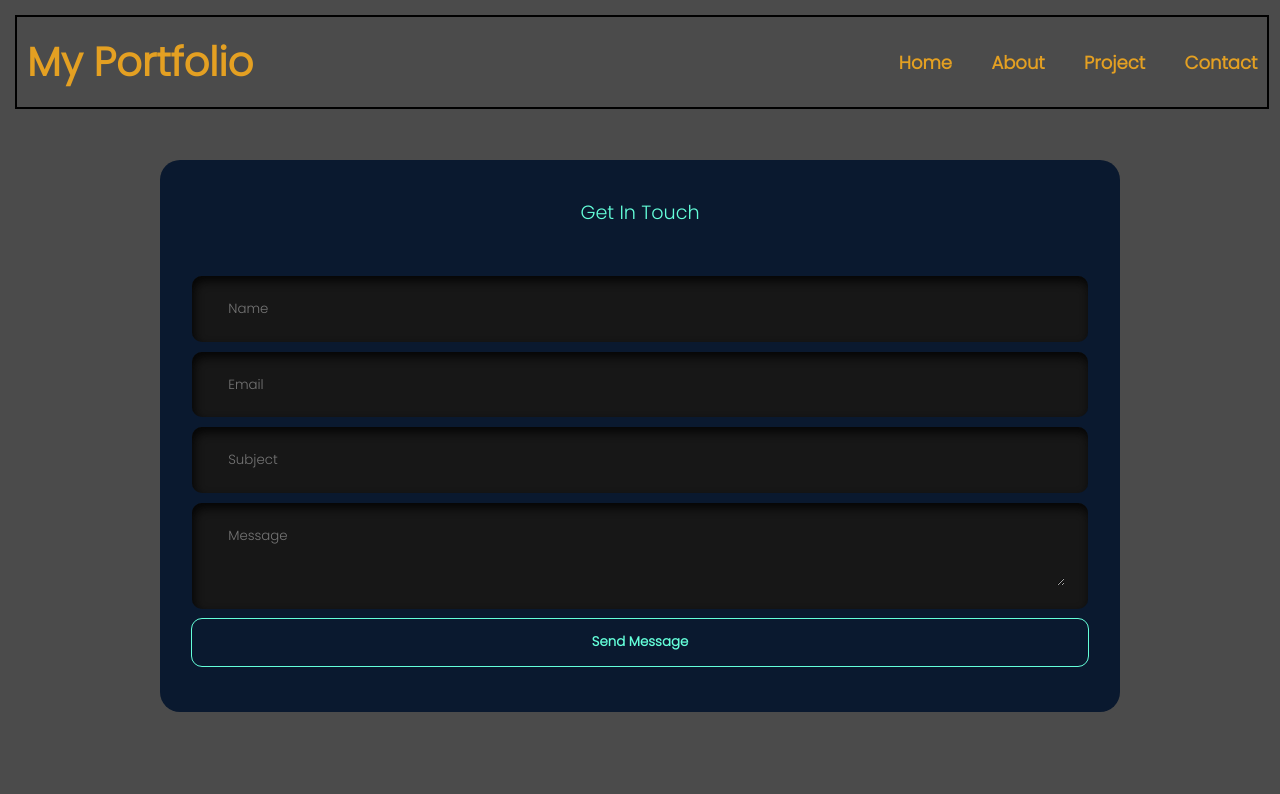
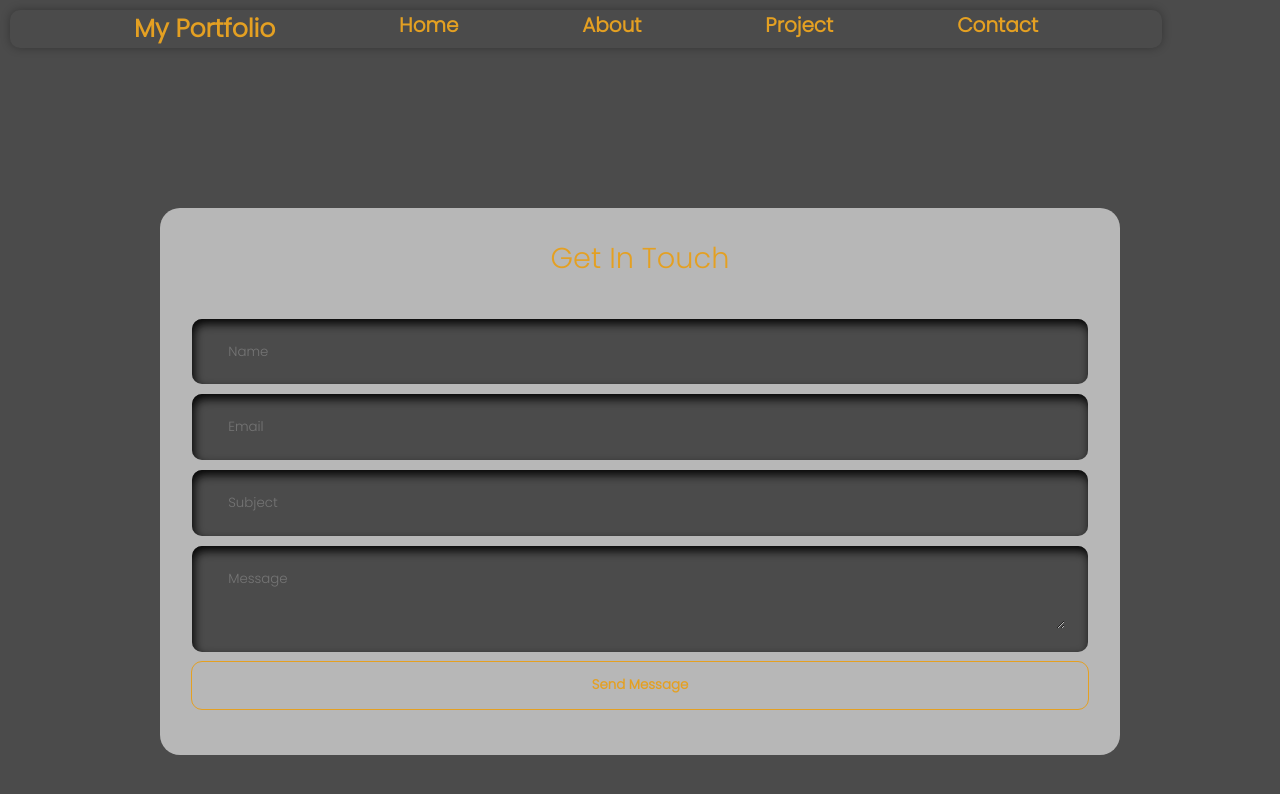
Before and after one commit to McengwaAyanda/Personal-website, a plain HTML site: page Contact.html in a window 1280 px wide. Drawn offline with nearby package versions, Linux system fonts and the light colour scheme.

Commit message:
contact edition

```diff
--- a/CSS/contact.css
+++ b/CSS/contact.css
@@ -12,42 +12,43 @@
     height: 100%;
     width: 100%;
 }
-.header {
-    position: fixed;
-    top: 0;
-    margin: 15px;
-    width: 98%;
-    padding:15px 10px;
-    background: transparent;
-    display: flex;
-    justify-content: space-between;
-    align-items: center;
-    z-index:100;
-    border: 2px solid black;
+.navbar{
+  margin: 10px;
+  display: flex;
+  justify-content: space-evenly;
+  align-items: right;
+  position: sticky;
+  z-index: 999;
+  color: #e4a022;
+
+  box-shadow: 0 0 10px rgba(0,0,0, 0.3);
+  border-radius: 10px;
+  width: 90%;
 }
-.logo{
-    color: #e4a022;
-    border-radius: 100%;
-    font-size: 20px;
-    text-decoration: none;
-    font-weight: 600;
+.logo h1{
+  color:#e4a022;
+  font-size: 25px;
 }
-.navbar a {
-    font-size: 18px;
-    color: #e4a022;
-    text-decoration: none;
-    font-weight: 600;
-    margin-left: 35px;
-    text-align: left;
+.navbar a{
+  list-style: none;
+  display: flex;
 }
-.navbar a:hover,
-.navbar a.active{
-    background-color: #131212;
-    border-radius: 2px;
-    width: 100%;
-    height: 100%;
+.navbar a{
+  display: block;
+  color: #e4a022;
+  text-decoration: none;
+  font-size: 20px;
+  font-weight: bold;
 }
-
+.navbar a .active{
+  border-bottom: 4px solid #f3f4f6;
+}
+.navbar a i{
+  color: #f63e4e;
+}
+.navbar a:hover{
+  border-bottom: 4px solid #f63e4e;
+}
 .form {
   display: flex;
   flex-direction: column;
@@ -56,17 +57,17 @@
   gap: 10px;
   padding-inline: 2em;
   padding-bottom: 0.4em;
-  background-color: #171717;
-  background-color: #0a192f;
+  background-color: #4b4b4b;
+  background-color: #ffffff99;
   border-radius: 20px;
   margin: 10em;
 }
 
 .form-heading {
   text-align: center;
-  margin: 2em;
-  color: #64ffda;
-  font-size: 1.2em;
+  margin: 1em;
+  color: #e4a022;
+  font-size: 1.8em;
   background-color: transparent;
   align-self: center;
 }
@@ -81,7 +82,7 @@
   border: none;
   outline: none;
   color: white;
-  background-color: #171717;
+  background-color: #4b4b4b;
   box-shadow: inset 2px 5px 10px rgb(5, 5, 5);
 }
 
@@ -103,33 +104,24 @@
   border: none;
   outline: none;
   background-color: transparent;
-  color: #64ffda;
+  color: #e4a022;
   font-weight: bold;
-  outline: 1px solid #64ffda;
+  outline: 1px solid #e4a022;
   transition: all ease-in-out 0.3s;
 }
 
 .sendMessage-btn:hover {
   transition: all ease-in-out 0.3s;
-  background-color: #64ffda;
+  background-color: #ffffff99;
   color: #000;
   cursor: pointer;
   box-shadow: inset 2px 5px 10px rgb(5, 5, 5);
 }
 
-.form-card1 {
-  background-image: linear-gradient(163deg, #64ffda 0%, #64ffda 100%);
-  border-radius: 22px;
-  transition: all 0.3s;
-}
-
-.form-card1:hover {
-  box-shadow: 0px 0px 30px 1px rgba(100, 255, 218, 0.3);
-}
-
 .form-card2 {
   border-radius: 0;
   transition: all 0.2s;
+  position: sticky;
 }
 
 .form-card2:hover {
--- a/Contact.html
+++ b/Contact.html
@@ -9,10 +9,11 @@
 </head>
 <body>
   <header class="header">
-    <div class="logo">
-        <h1>My Portfolio</h1>
-    </div>
     <nav class="navbar">
+        <div class="logo">
+            <h1>My Portfolio</h1>
+
+        </div>
         <a href="Index.html">Home</a>
         <a href="About.html">About</a>
         <a href="Project.html">Project</a>
@@ -20,13 +21,16 @@
     </nav>
 </header>
 
-<div class="form-card1">
   <div class="form-card2">
     <form class="form">
       <p class="form-heading">Get In Touch</p>
 
       <div class="form-field">
-        <input required="" placeholder="Name" class="input-field" type="text" />
+        <input
+          required=""
+          placeholder="Name"
+          class="input-field"
+          type="text" />
       </div>
 
       <div class="form-field">
@@ -60,7 +64,6 @@
       <button class="sendMessage-btn">Send Message</button>
     </form>
   </div>
-</div>
 
 </body>
 </html>
```
